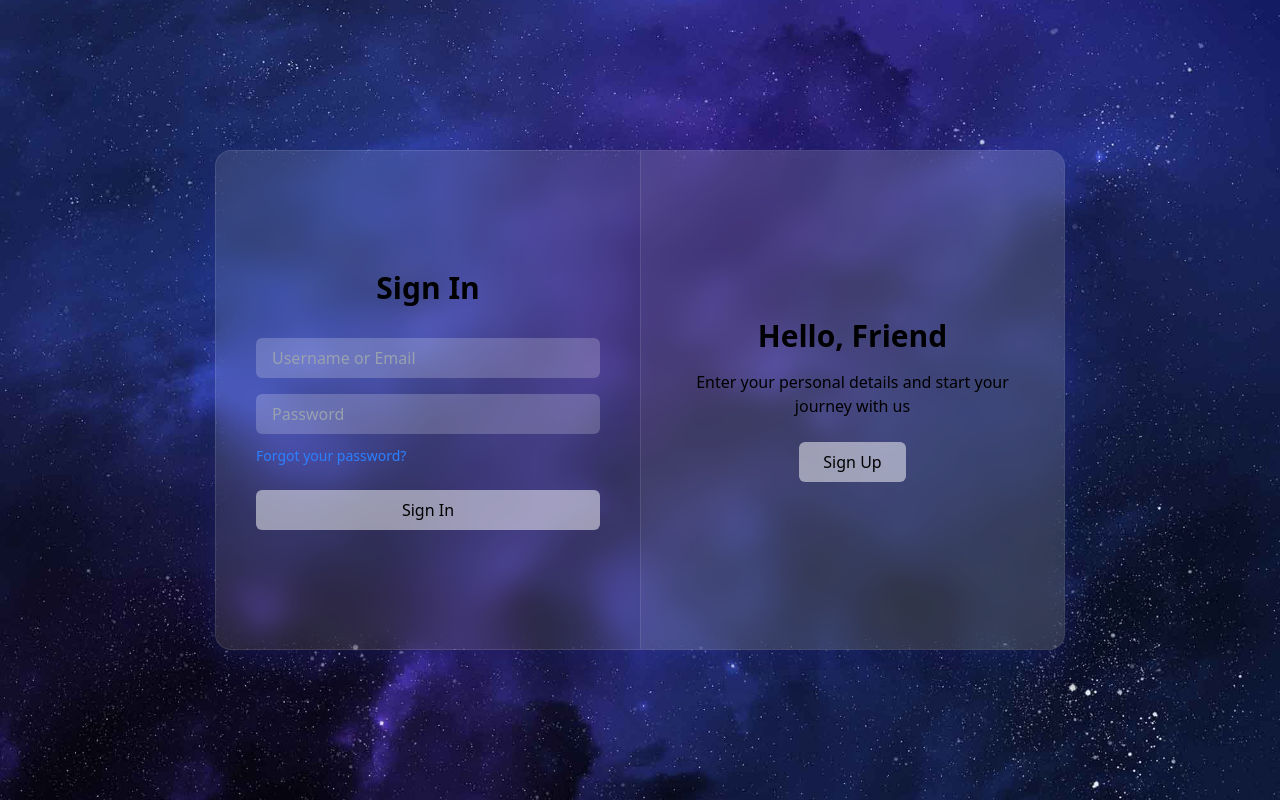
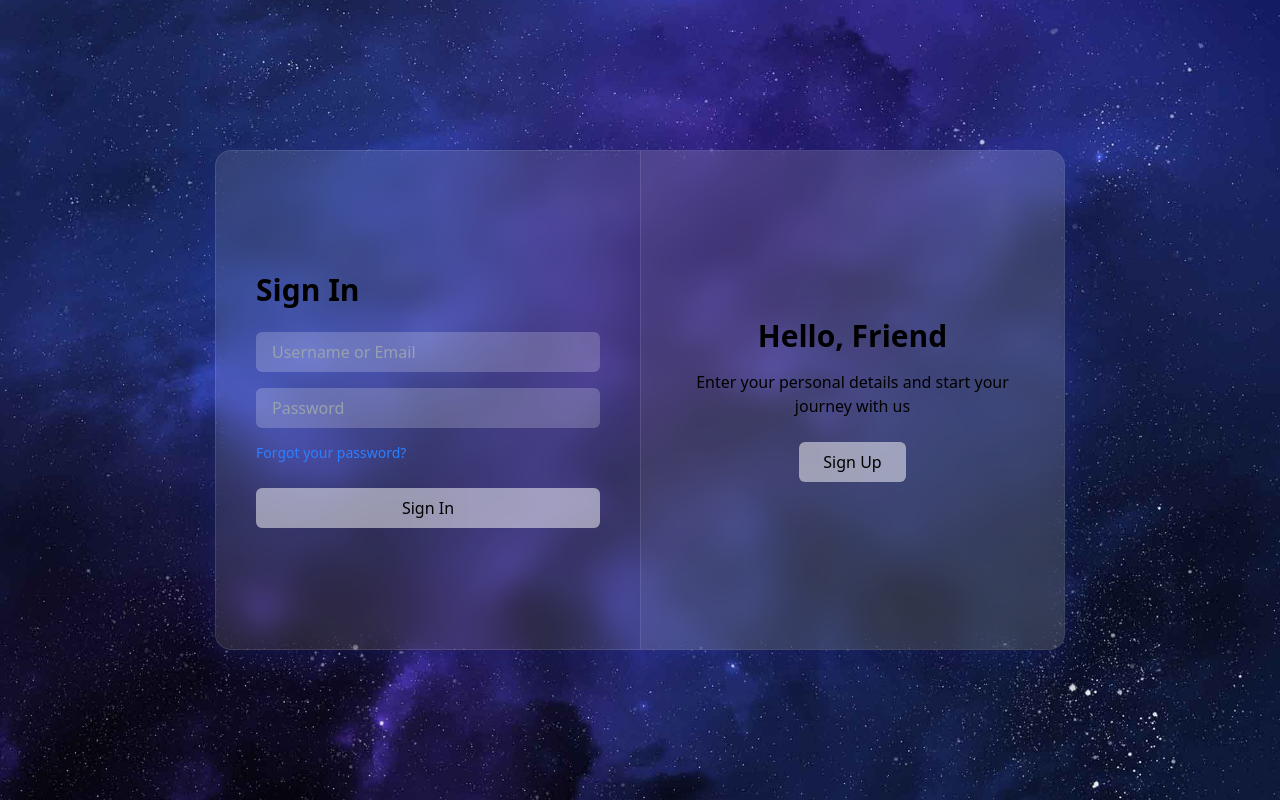
Before and after one commit to Mohammad-Reza-Mehdizadeh1999/vet, a React (Vite) app: page /auth in a window 1280 px wide. Built offline with nearby package versions, Linux system fonts and the light colour scheme.

Commit message:
feat : adding react hook form in SignInForm.tsx

```diff
--- a/src/components/auth/SignInForm.tsx
+++ b/src/components/auth/SignInForm.tsx
@@ -1,24 +1,89 @@
-// src/components/auth/SignInForm.tsx
+import { useForm } from "react-hook-form";
+
+interface SignInFormData {
+  emailOrUsername: string;
+  password: string;
+}
+
 export default function SignInForm() {
+  const {
+    register,
+    handleSubmit,
+    formState: { errors },
+  } = useForm<SignInFormData>();
+
+  const onSubmit = (data: SignInFormData) => {
+    console.log("Form Data:", data);
+
+  };
+
   return (
-    <>
+    <form onSubmit={handleSubmit(onSubmit)} className="w-full">
       <h2 className="text-3xl font-semibold mb-6">Sign In</h2>
+
+      {/* Username or Email */}
+      <div className="mb-4">
         <input
           type="text"
           placeholder="Username or Email"
-        className="w-full mt-2 px-4 py-2 rounded-md bg-white/20 dark:bg-gray-800/20 dark:border dark:border-gray-600 placeholder-gray-400 dark:placeholder-gray-500 text-black dark:text-white focus:outline-none focus:ring-2 focus:ring-white/30 dark:focus:ring-gray-500"
+          {...register("emailOrUsername", {
+            required: "Username or Email is required",
+            minLength: {
+              value: 3,
+              message: "Must be at least 3 characters",
+            },
+          })}
+          className={`w-full px-4 py-2 rounded-md bg-white/20 dark:bg-gray-800/20 dark:border dark:border-gray-600 placeholder-gray-400 dark:placeholder-gray-500 text-black dark:text-white focus:outline-none focus:ring-2 ${
+            errors.emailOrUsername
+              ? "ring-2 ring-red-500 dark:ring-red-400"
+              : "focus:ring-white/30 dark:focus:ring-gray-500"
+          }`}
         />
+        {errors.emailOrUsername && (
+          <p className="text-red-500 dark:text-red-400 text-sm mt-1">
+            {errors.emailOrUsername.message}
+          </p>
+        )}
+      </div>
+
+      {/* Password */}
+      <div className="mb-3">
         <input
           type="password"
           placeholder="Password"
-        className="w-full mt-4 px-4 py-2 rounded-md bg-white/20 dark:bg-gray-800/20 dark:border dark:border-gray-600 placeholder-gray-400 dark:placeholder-gray-500 text-black dark:text-white focus:outline-none focus:ring-2 focus:ring-white/30 dark:focus:ring-gray-500"
+          {...register("password", {
+            required: "Password is required",
+            minLength: {
+              value: 6,
+              message: "Password must be at least 6 characters",
+            },
+          })}
+          className={`w-full px-4 py-2 rounded-md bg-white/20 dark:bg-gray-800/20 dark:border dark:border-gray-600 placeholder-gray-400 dark:placeholder-gray-500 text-black dark:text-white focus:outline-none focus:ring-2 ${
+            errors.password
+              ? "ring-2 ring-red-500 dark:ring-red-400"
+              : "focus:ring-white/30 dark:focus:ring-gray-500"
+          }`}
         />
-      <a href="#" className="text-sm mt-3 self-start text-blue-500 hover:underline dark:text-blue-400">
+        {errors.password && (
+          <p className="text-red-500 dark:text-red-400 text-sm mt-1">
+            {errors.password.message}
+          </p>
+        )}
+      </div>
+
+      <a
+        href="#"
+        className="text-sm self-start text-blue-500 hover:underline dark:text-blue-400 inline-block"
+      >
         Forgot your password?
       </a>
-      <button className="w-full mt-6 py-2 bg-white/50 hover:bg-white/20 dark:bg-gray-700/50 dark:hover:bg-gray-700/80 rounded-md transition text-black dark:text-white">
+
+      <button
+        type="submit"
+        className="w-full mt-6 py-2 bg-white/50 hover:bg-white/20 dark:bg-gray-700/50 dark:hover:bg-gray-700/80 rounded-md transition text-black dark:text-white font-medium"
+      >
         Sign In
       </button>
-    </>
+    </form>
   );
 }
--- a/src/components/auth/SignInPanel.tsx
+++ b/src/components/auth/SignInPanel.tsx
@@ -1,4 +1,3 @@
-// src/components/auth/SignInPanel.tsx
 interface SignInPanelProps {
   onSwitch: () => void;
 }
--- a/src/components/auth/SignUpForm.tsx
+++ b/src/components/auth/SignUpForm.tsx
@@ -1,4 +1,3 @@
-// src/components/auth/SignUpForm.tsx
 export default function SignUpForm() {
   return (
     <>
--- a/src/components/auth/SignUpPanel.tsx
+++ b/src/components/auth/SignUpPanel.tsx
@@ -1,4 +1,3 @@
-// src/components/auth/SignUpPanel.tsx
 interface SignUpPanelProps {
   onSwitch: () => void;
 }
```
Also changed, not shown: src/pages/auth/AuthPage.tsx (+10 -7 lines). Lines whose indentation alone changed are shown as unchanged.
